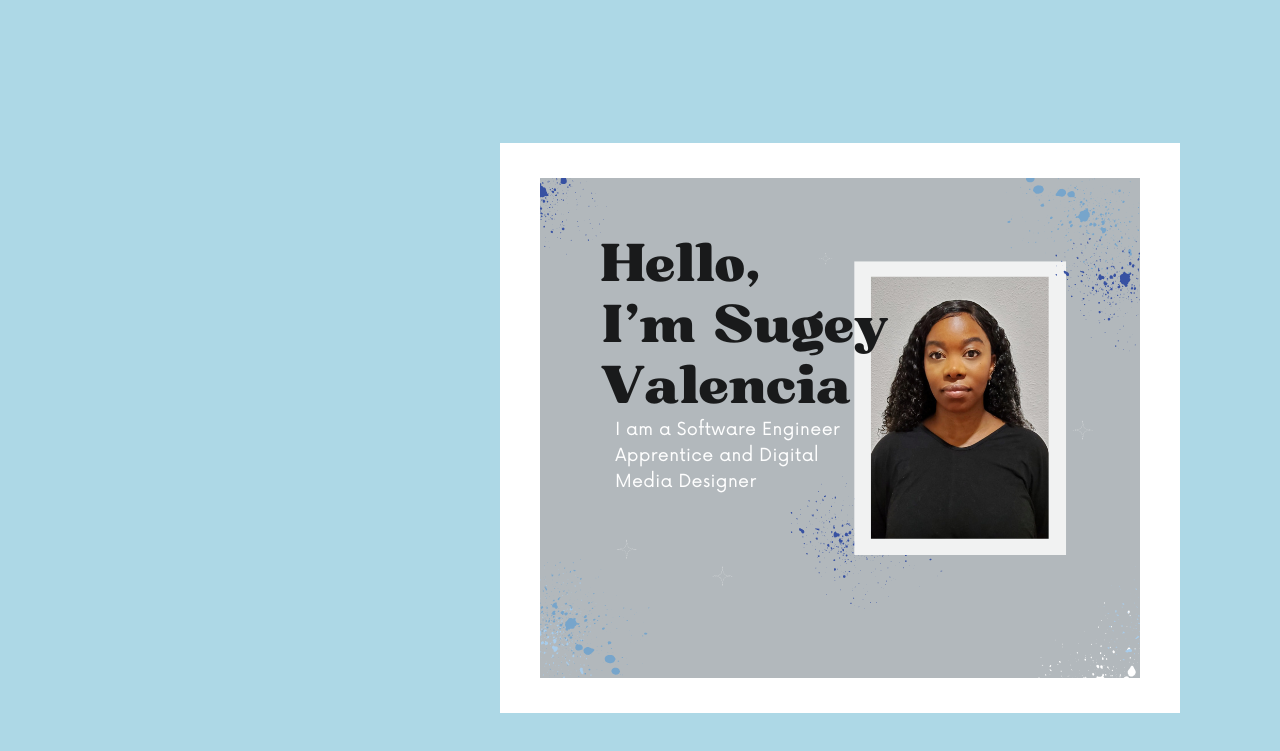
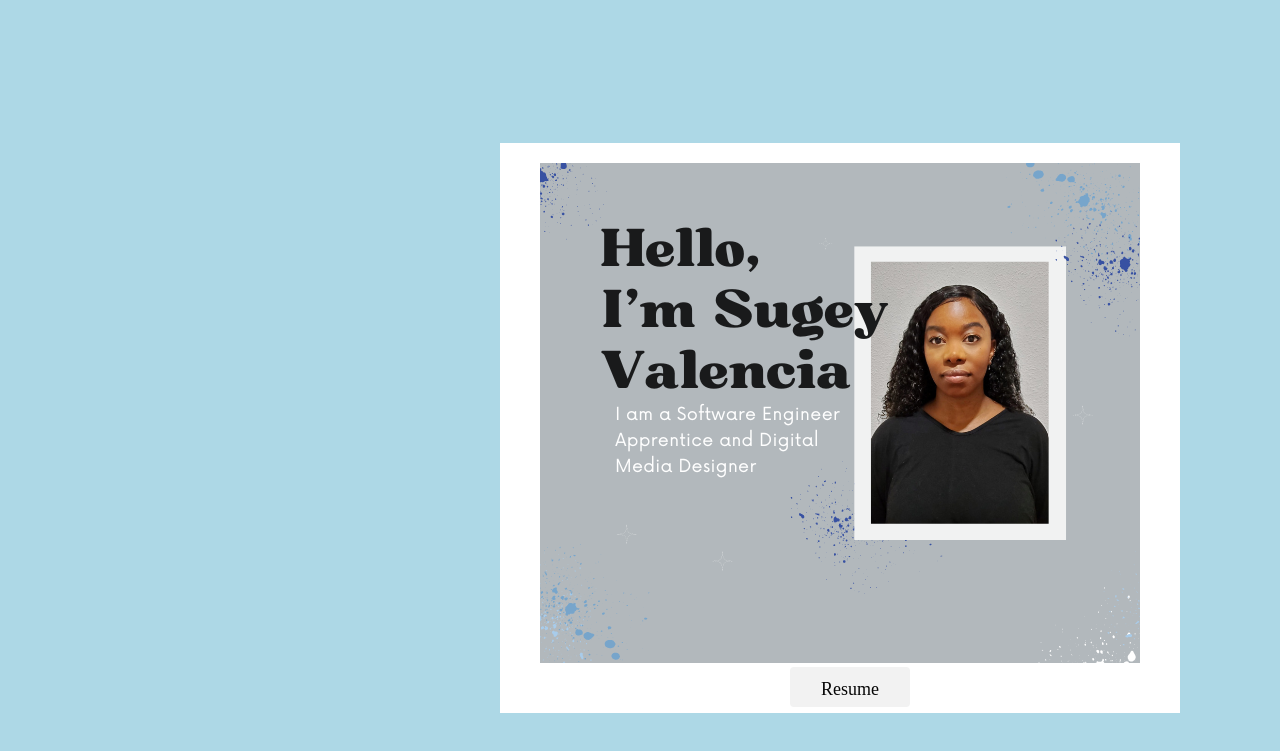
Before and after one commit to sueanyv/VR21, a plain HTML site: page portfolio.html in a window 1280 px wide. Shown: the part 87-838 px from the top of the page. Drawn offline with Linux system fonts and the light colour scheme.

Commit message:
portfolio

```diff
--- a/portfolio.html
+++ b/portfolio.html
@@ -32,7 +32,12 @@
   <div id="home">
     <div id="homebox">
       <img src="img/mypic.png" id="mypic" alt="my picture">
+    <div>
+      <a href="https://drive.google.com/file/d/1P09_E7idvXAhKF7ZRam203z1RGZWW24_/view"><button id="resume">Resume</button></a>
     </div>
+    </div>
+
+
   </div>
 
   <div id="design">
--- a/style2.css
+++ b/style2.css
@@ -98,14 +98,28 @@ body {
   background-color: white;
   height: 570px;
   width: 680px;
-  display: inline-flex;
+  /* display: inline-flex; */
 }
 #mypic{
   height: 500px;
   margin-left: 40px;
-  margin-top: 35px;;
+  margin-top: 20px;;
 }
 
+#resume{
+
+  margin-left: 290px;
+  color: rgb(6, 6, 6);
+  font-size: 18px;
+  padding: 12px 20px;
+  width: 120px;
+  height: 40px;
+  border: none;
+  border-radius: 4px;
+  cursor: pointer;
+  background-color: #F2F2F2;
+  font-family: serif;
+}
 
 /* Design */
 #design {
```
